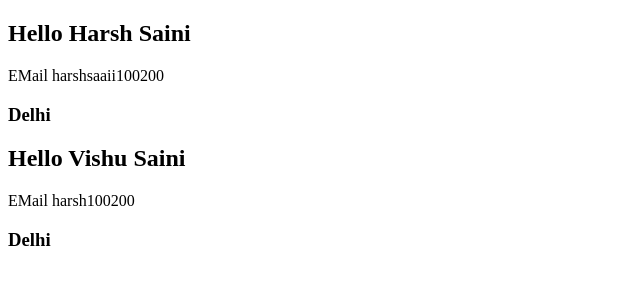
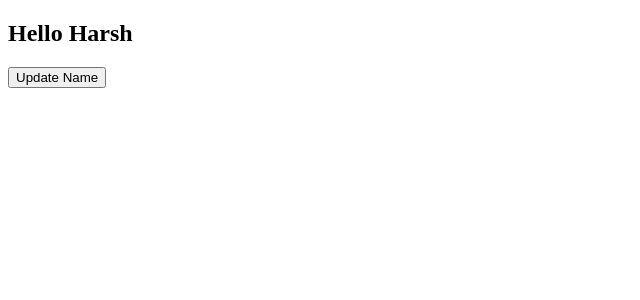
Before and after one commit to 1HarshSaini/React.js_Practice, a React (Create React App) app in the folder react-app/: page / in a window 1280 px wide. Shown: the top 300 px of the page, without its empty margins (0-640 px from the left). Built offline with nearby package versions, Linux system fonts and the light colour scheme.

Commit message:
usestete

```diff
--- a/react-app/src/App.js
+++ b/react-app/src/App.js
@@ -1,11 +1,16 @@
-import React from 'react'
+import React,{useState} from 'react'
 import './Student'
 import Student from './Student'
 function App() {
+  const [name,setName]=useState("Harsh");
   return (
     <>
-    <Student name={"Harsh Saini"} email={"harshsaaii100200"} other={{address:'Delhi',occupation:'student'}}/>
-    <Student name={"Vishu Saini"} email={"harsh100200"} other={{address:'Delhi',occupation:'student'}}/>
+    {/* <Student name={"Harsh Saini"} email={"harshsaaii100200"} other={{address:'Delhi',occupation:'student'}}/>
+    <Student name={"Vishu Saini"} email={"harsh100200"} other={{address:'Delhi',occupation:'student'}}/> */}
+
+    <Student name={name}/>
+    <button onClick={()=>setName("SuryaVanshi")}>Update Name</button>
+
     </>
   )
 }
--- a/react-app/src/Student.js
+++ b/react-app/src/Student.js
@@ -3,8 +3,8 @@ function Student(props){
         <>
         {/* <h1>This is componnet1</h1> */}
         <h2>Hello {props.name} </h2>
-        <p>EMail {props.email} </p>
-        <h3>{props.other.address}</h3>
+        {/* <p>EMail {props.email} </p>
+        <h3>{props.other.address}</h3> */}
 
         </>
     )
```
